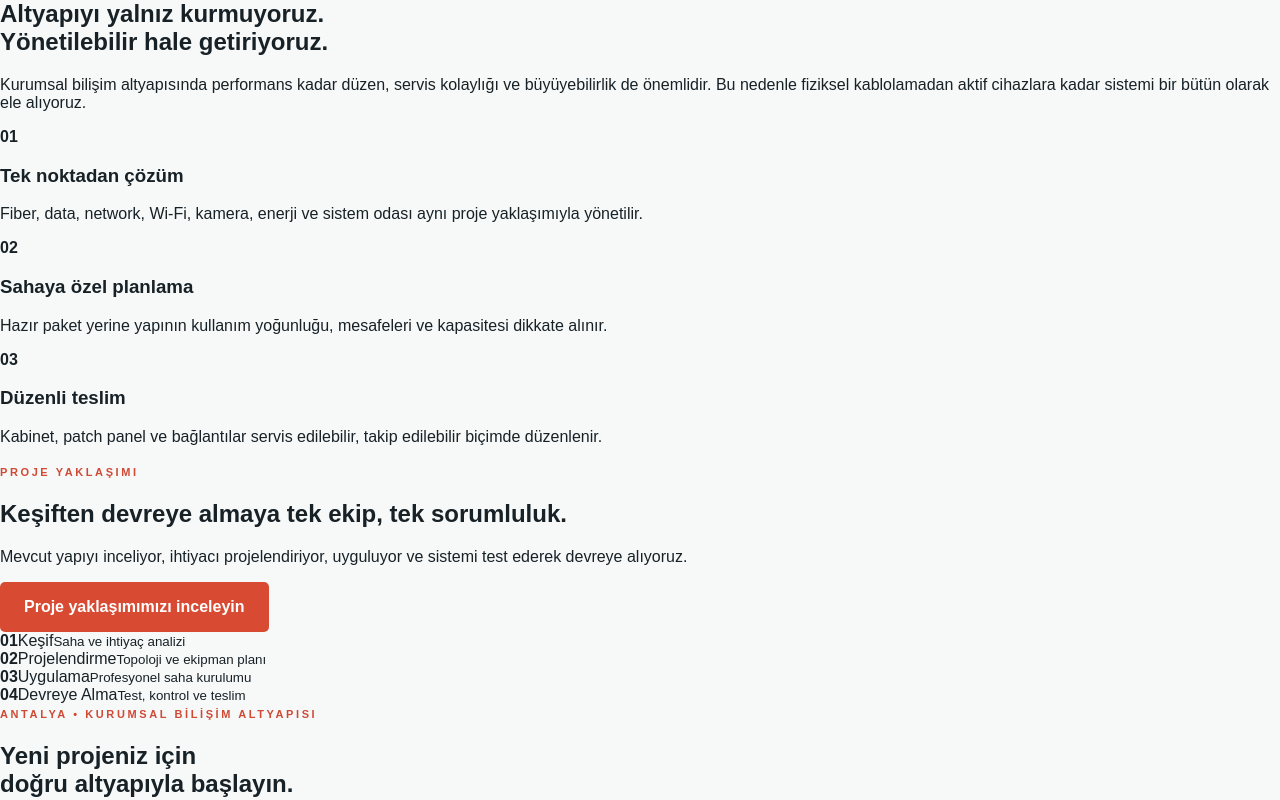
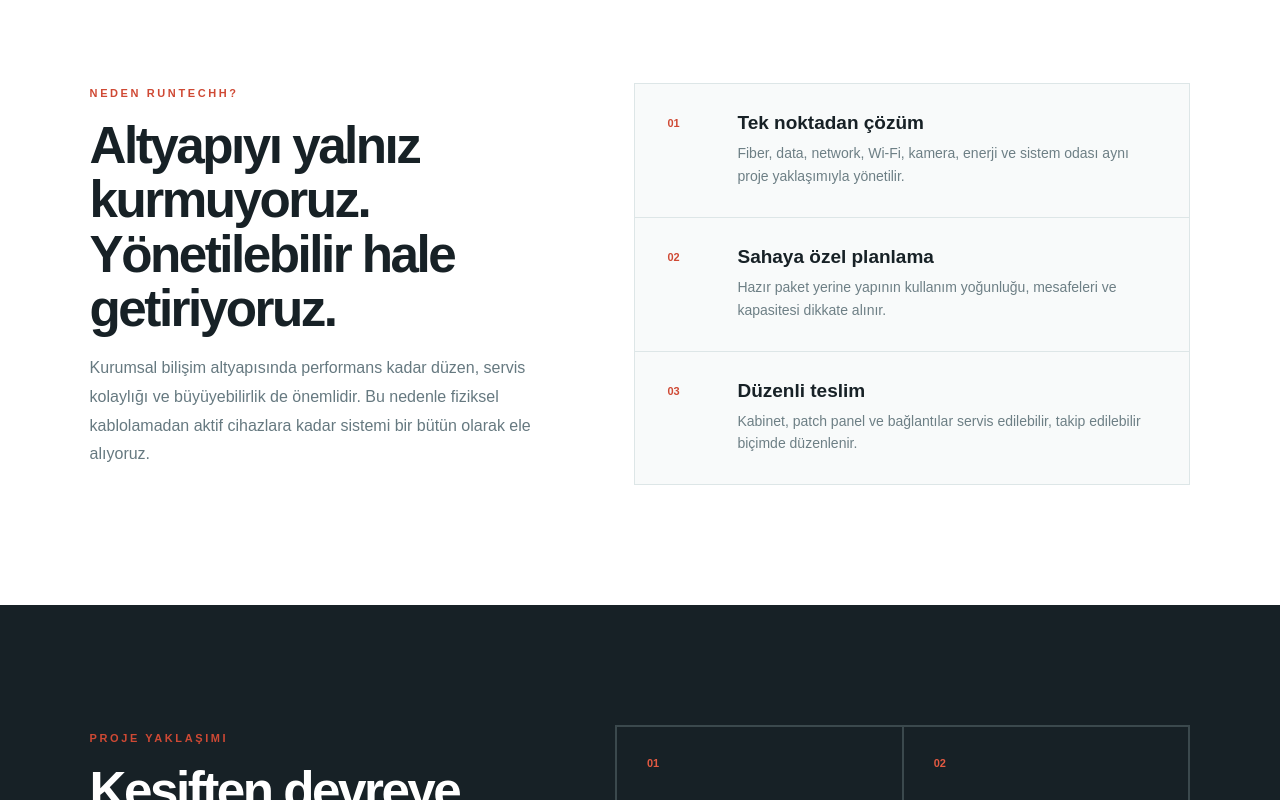
Before and after one commit to Teknoant/runtechh, a Next.js app: page / in a window 1280 px wide. Shown: the part 3300-4100 px from the top of the page. Built offline with nearby package versions, Linux system fonts and the light colour scheme.

Commit message:
Style final homepage sections

```diff
--- a/app/globals.css
+++ b/app/globals.css
@@ -43,3 +43,7 @@ footer{background:#fff;border-top-color:#dce5e6;color:#657980}footer .brand{colo
 @media(max-width:900px){.photoHero{min-height:400px}.visualTiles{grid-template-columns:1fr 1fr}.visualTiles figure:first-child{grid-column:1/-1}.visualTiles figure{height:300px}}
 @media(max-width:560px){.visualBand{padding:70px 6vw}.visualIntro{display:block}.visualTiles{grid-template-columns:1fr}.visualTiles figure:first-child{grid-column:auto}.visualTiles figure{height:260px}.photoHero{min-height:300px}}
 .cards .icon{width:42px;height:42px;margin-top:28px;color:#cf4934}.cards .icon svg{width:100%;height:100%;fill:none;stroke:currentColor;stroke-width:1.55;stroke-linecap:round;stroke-linejoin:round}.cards article:hover .icon{transform:translateY(-2px)}.cards .icon{transition:transform .25s}
+.why{padding:120px 7vw;background:#fff;display:grid;grid-template-columns:.9fr 1.1fr;gap:90px;border-top:1px solid #e0e8e9}.whyLead h2,.projectCopy h2,.finalCta h2{font-size:clamp(38px,4vw,62px);line-height:1.06;letter-spacing:-2.5px;margin:18px 0}.whyLead>p,.projectCopy>p,.finalCta p{color:#667980;font-size:16px;line-height:1.8}.whyGrid{display:grid;grid-template-columns:1fr;gap:1px;background:#dde6e7;border:1px solid #dde6e7}.whyGrid article{background:#f8fafa;padding:28px 32px;display:grid;grid-template-columns:52px 1fr;column-gap:18px}.whyGrid b{grid-row:1/3;color:#cf4934;font-size:11px;padding-top:5px}.whyGrid h3{margin:0 0 7px;font-size:19px}.whyGrid p{margin:0;color:#6d7f85;line-height:1.6;font-size:14px}
+.projectShowcase{padding:120px 7vw;background:#172126;color:#fff;display:grid;grid-template-columns:.85fr 1.15fr;gap:100px;align-items:center}.projectCopy p{color:#aab8bc;max-width:600px;margin-bottom:32px}.projectProcess{display:grid;grid-template-columns:1fr 1fr;border:1px solid #3b494d}.projectProcess>div{min-height:180px;padding:30px;border:1px solid #3b494d;display:flex;flex-direction:column}.projectProcess b{color:#e45a42;font-size:11px}.projectProcess span{font-size:20px;font-weight:800;margin-top:auto}.projectProcess small{color:#91a1a6;margin-top:8px}
+.finalCta{padding:105px 7vw;background:#f1f5f5;display:grid;grid-template-columns:1fr .7fr;gap:90px;align-items:end}.finalCta h2{margin-bottom:0}.ctaActions{display:flex;gap:14px;margin-top:28px}.outlineCta{padding:15px 22px;border:1px solid #bfcacc;border-radius:5px;font-weight:700;color:#35474d}
+@media(max-width:850px){.why,.projectShowcase,.finalCta{grid-template-columns:1fr;gap:45px}.projectProcess{grid-template-columns:1fr 1fr}}@media(max-width:560px){.why,.projectShowcase,.finalCta{padding:75px 6vw}.whyGrid article{grid-template-columns:38px 1fr;padding:24px 20px}.projectProcess{grid-template-columns:1fr}.projectProcess>div{min-height:135px}.ctaActions{flex-direction:column}}
```
